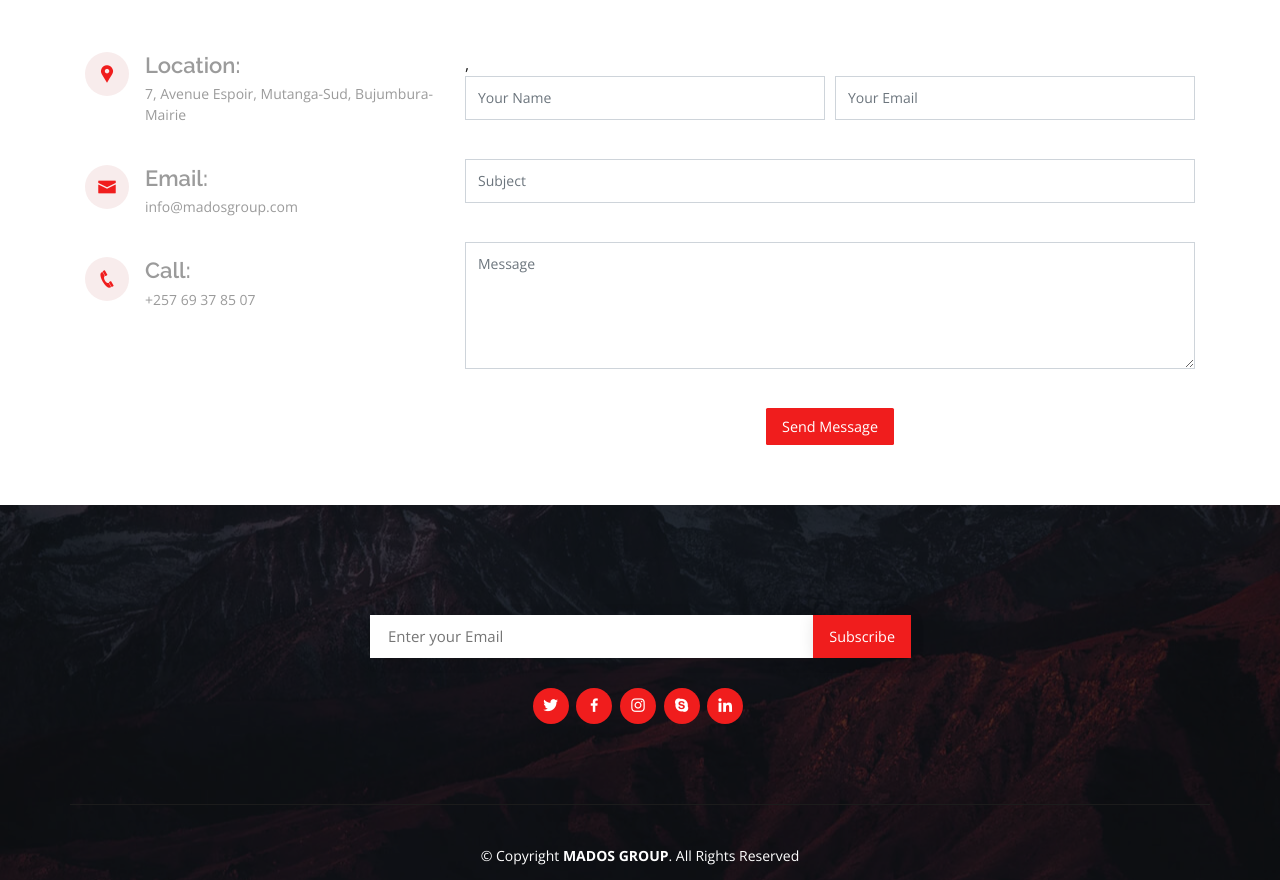
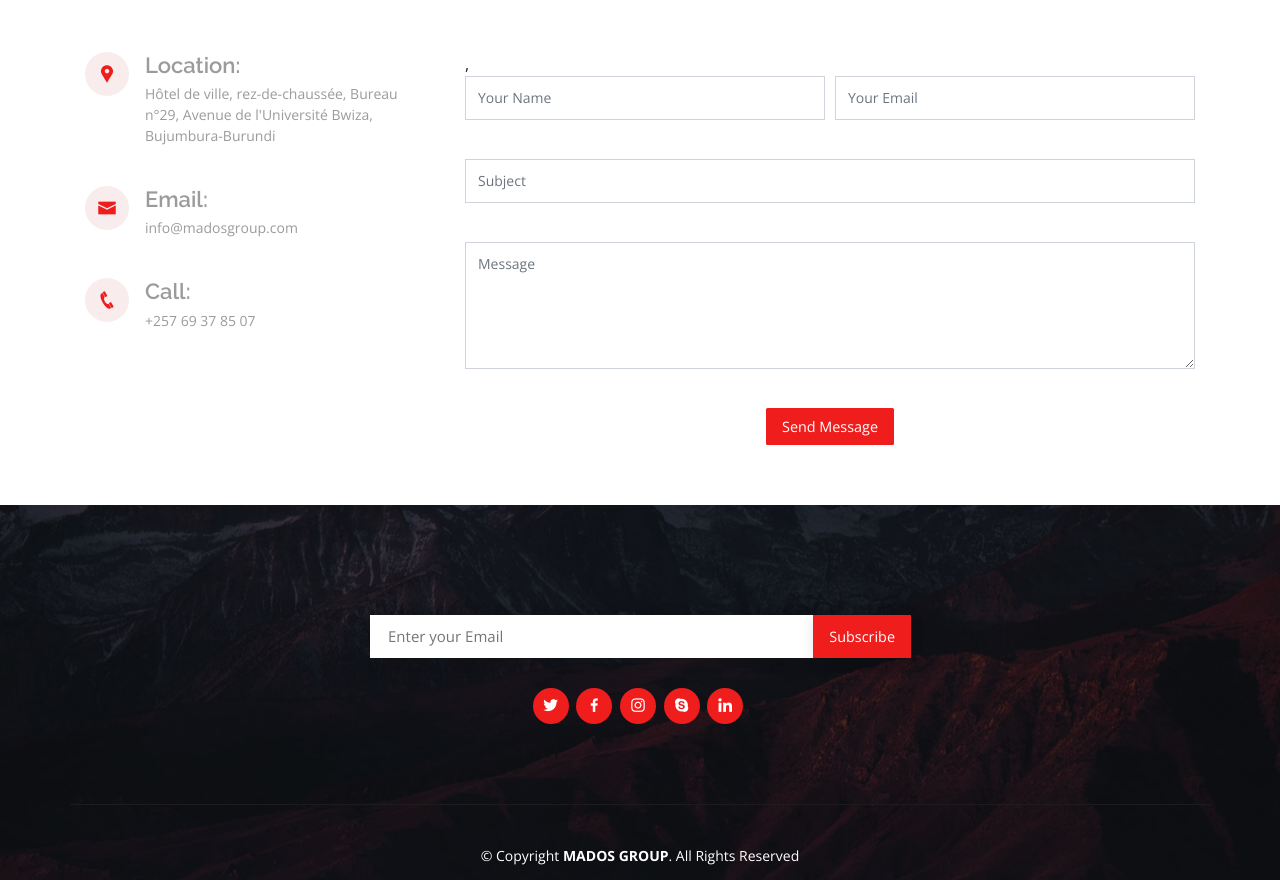
Before and after one commit to madosgroup/madosgroupwebsite, a plain HTML site: page index.html in a window 1280 px wide. Shown: the part 4108-4988 px from the top of the page. Drawn offline with nearby package versions, Linux system fonts and the light colour scheme.

Commit message:
Edit and finishing addresses fixing

```diff
--- a/index.html
+++ b/index.html
@@ -343,7 +343,10 @@
                             <div class="address">
                                 <i class="icofont-google-map"></i>
                                 <h4>Location:</h4>
-                                <p>7, Avenue Espoir, Mutanga-Sud, Bujumbura-Mairie</p>
+                                <p>
+                                    Hôtel de ville, rez-de-chaussée, Bureau n°29, Avenue de l'Université Bwiza,
+                                    Bujumbura-Burundi
+                                </p>
                             </div>
 
                             <div class="email">
```
Also changed, not shown: fr/index.html (+4 -1 lines).
